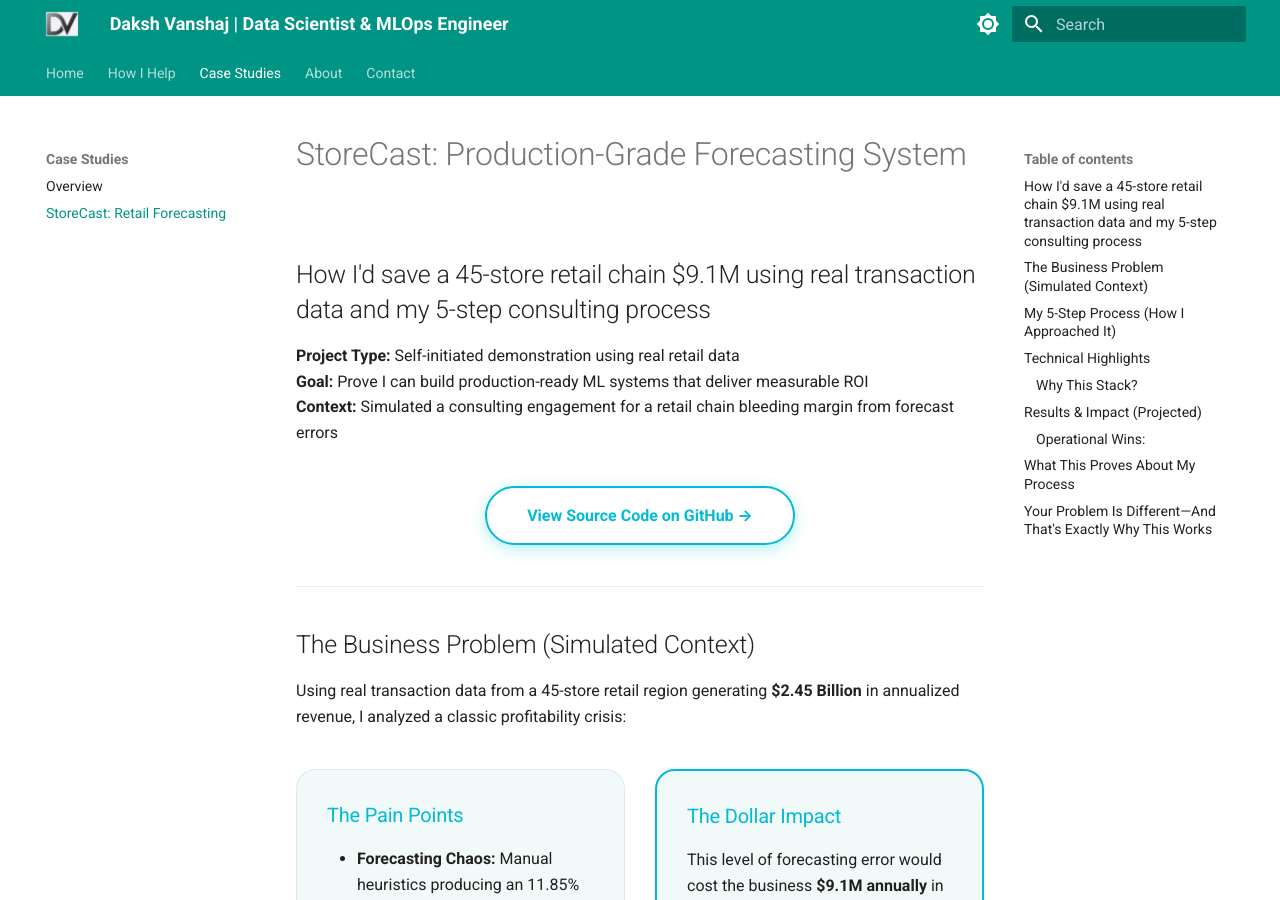
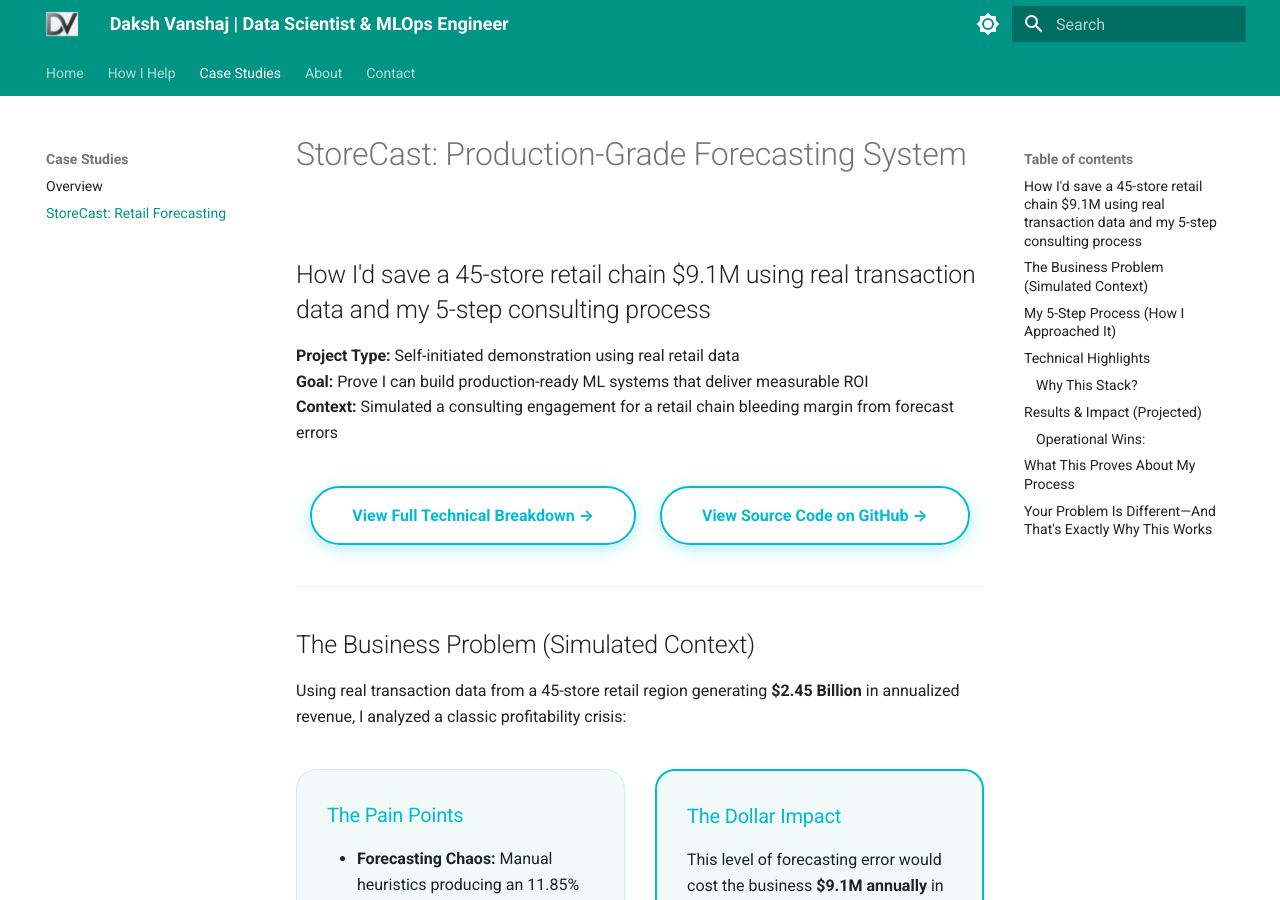
Before and after one commit to dakshvanshaj/portfolio, an MkDocs documentation site: the page built from docs/case_studies/storecast.md, in a window 1280 px wide and 900 px high. Built offline with MkDocs 1.6.1 and Material for MkDocs 9.7.7, drawn with Linux system fonts in a browser that asks for light colours.

Commit message:
docs: update project documentation.

```diff
--- a/docs/case_studies/storecast.md
+++ b/docs/case_studies/storecast.md
@@ -6,7 +6,8 @@
 **Context:** Simulated a consulting engagement for a retail chain bleeding margin from forecast errors
 
 <div style="text-align: center; margin: 2rem 0;">
-  <a href="https://github.com/dakshvanshaj/StoreCast" class="cta-button" style="background: transparent; border: 2px solid var(--md-accent-fg-color); color: var(--md-accent-fg-color) !important;">View Source Code on GitHub →</a>
+  <a href="https://dakshvanshaj.github.io/StoreCast/" class="cta-button" style="background: transparent; border: 2px solid var(--md-accent-fg-color); color: var(--md-accent-fg-color) !important;">View Full Technical Breakdown →</a>
+  <a href="https://github.com/dakshvanshaj/StoreCast" class="cta-button" style="margin-left: 1rem; background: transparent; border: 2px solid var(--md-accent-fg-color); color: var(--md-accent-fg-color) !important;">View Source Code on GitHub →</a>
 </div>
 
 ---
```
Also changed, not shown: docs/case_studies/index.md (+1 -1 lines), docs/index.md (+1 -1 lines), site/case_studies/index.html, site/case_studies/storecast/index.html, site/index.html, site/search/search_index.json, site/sitemap.xml, 1 other file.
